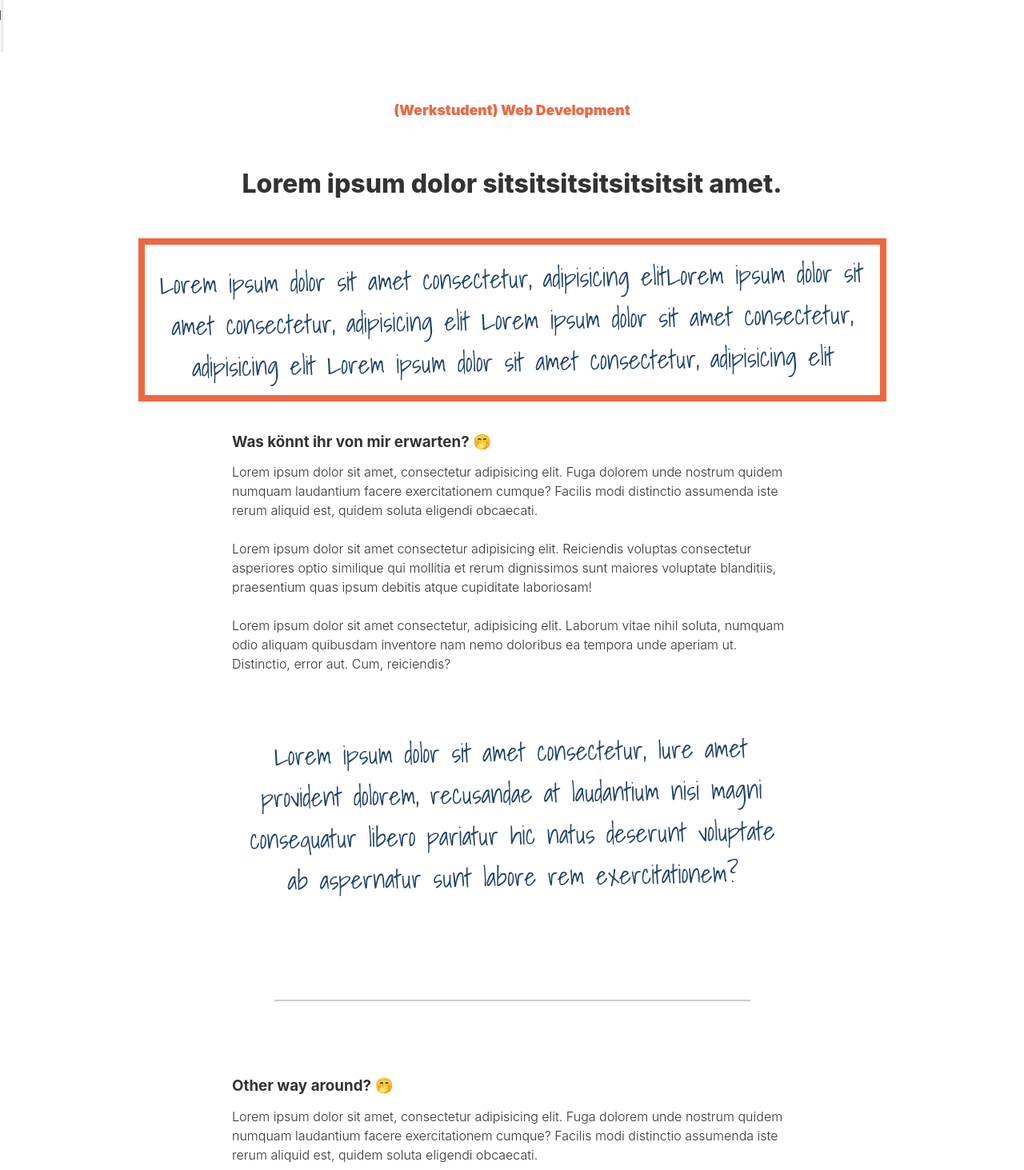
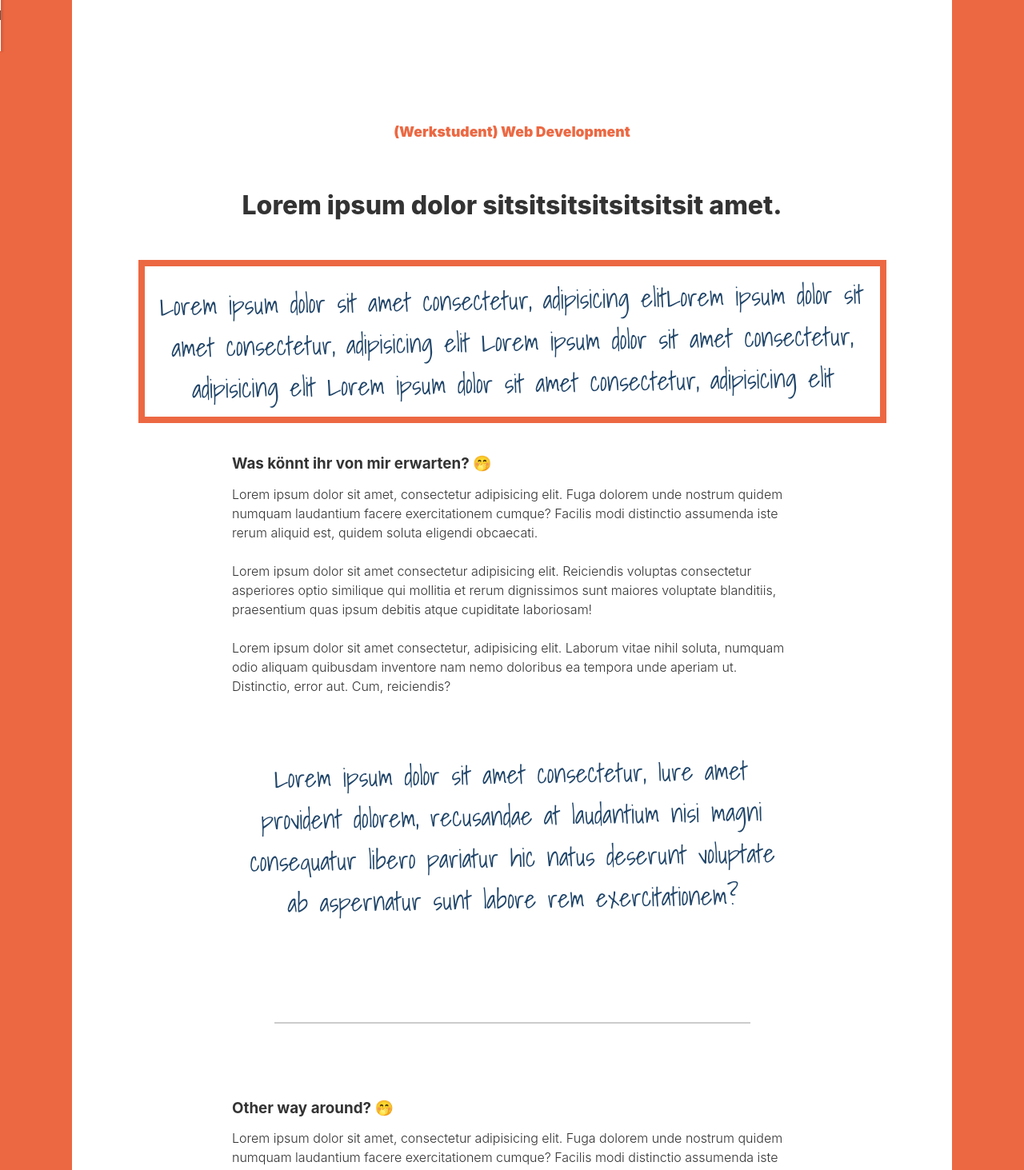
Before and after one commit to ivergentz/helllicht, a React (Create React App) app: page / in a window 1280 px wide. Shown: the top 1463 px of the page at 80% size. Built offline with nearby package versions, Linux system fonts and the light colour scheme.

Commit message:
Added backgrounf orange to body and #fff to componenets

```diff
--- a/src/GlobalStyle.js
+++ b/src/GlobalStyle.js
@@ -14,6 +14,7 @@ export const GlobalStyle = createGlobalStyle`
 }
 
 body {
+    background: var(--orange);
     margin: 0;
     padding: 0;
     font-size: 117.5%;
--- a/src/components/ContactSection.js
+++ b/src/components/ContactSection.js
@@ -36,6 +36,7 @@ const ContactContainer = styled.section`
   display: block;
   width: 100%;
   text-align: center;
+  background: #fff;
   p {
     margin: 1rem auto;
     font-size: 1rem;
--- a/src/components/Insights.js
+++ b/src/components/Insights.js
@@ -26,6 +26,7 @@ const Container = styled.section`
   display: flex;
   flex-wrap: wrap;
   justify-content: center;
+  background: #fff;
 
   img {
     max-width: 15rem;
--- a/src/components/JobSection.js
+++ b/src/components/JobSection.js
@@ -26,6 +26,7 @@ const SectionContainer = styled.section`
   flex-wrap: wrap;
   margin: 7rem auto 0 auto;
   justify-content: center;
+  background: #fff;
 
   h1 {
     color: var(--orange);
--- a/src/components/ReasonSection.js
+++ b/src/components/ReasonSection.js
@@ -101,6 +101,7 @@ const ReasonContainer = styled.section`
   display: block;
   margin: 0 auto;
   width: 85%;
+  background: #fff;
 
   img {
     display: block;
--- a/src/components/Tasks.js
+++ b/src/components/Tasks.js
@@ -103,6 +103,7 @@ const TasksContainer = styled.section`
   margin-bottom: 5rem;
   width: 85%;
   color: var(--grey);
+  background: #fff;
 
   h4 {
     padding-top: 0.75em;
--- a/src/pages/Completepage.js
+++ b/src/pages/Completepage.js
@@ -35,6 +35,8 @@ const Completepage = () => {
 export default Completepage
 
 const PageContainer = styled.div`
+  background: #fff;
   margin: 0 auto;
   max-width: 1100px;
+  padding-top: 1.7rem;
 `
```
